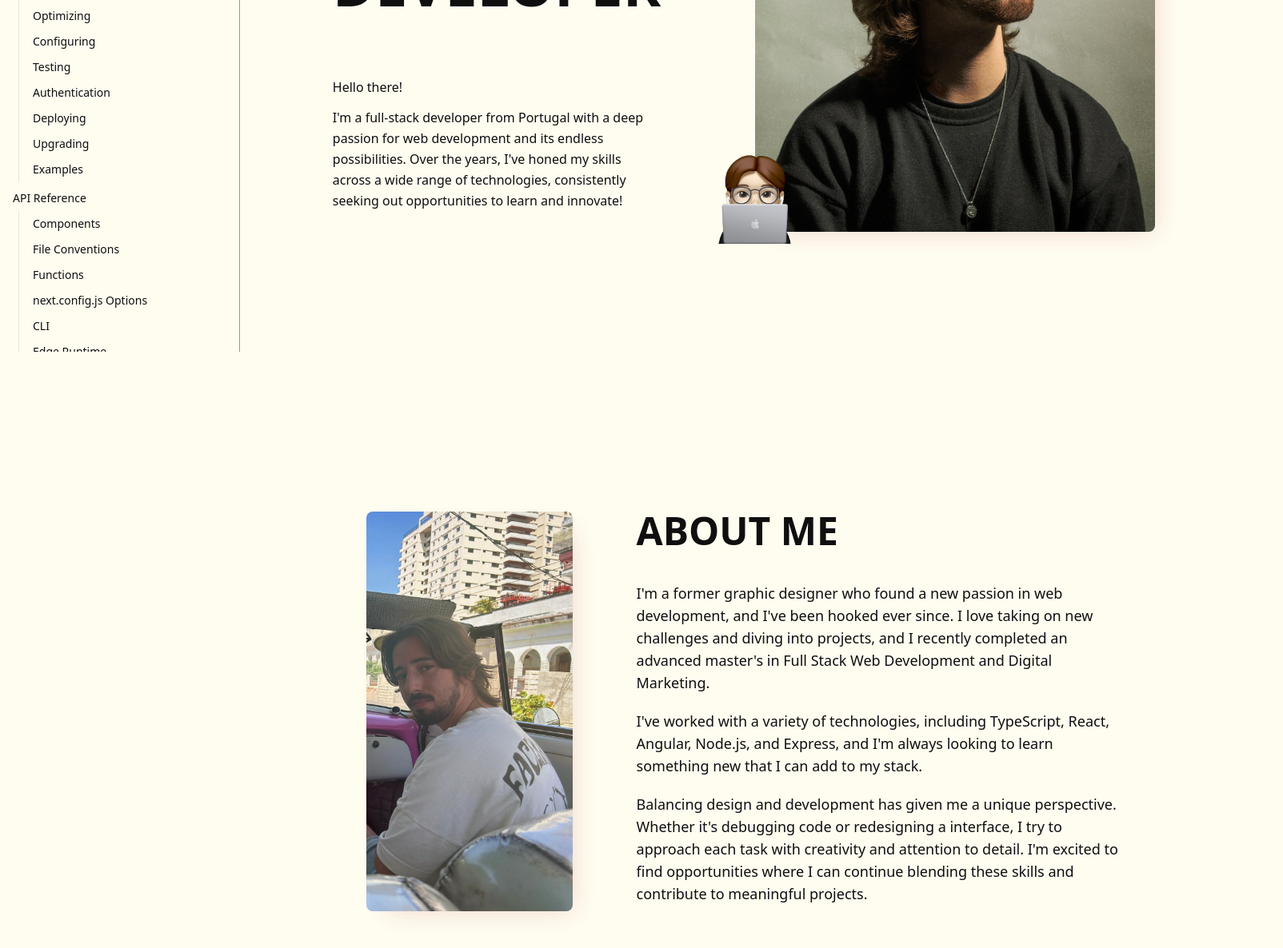
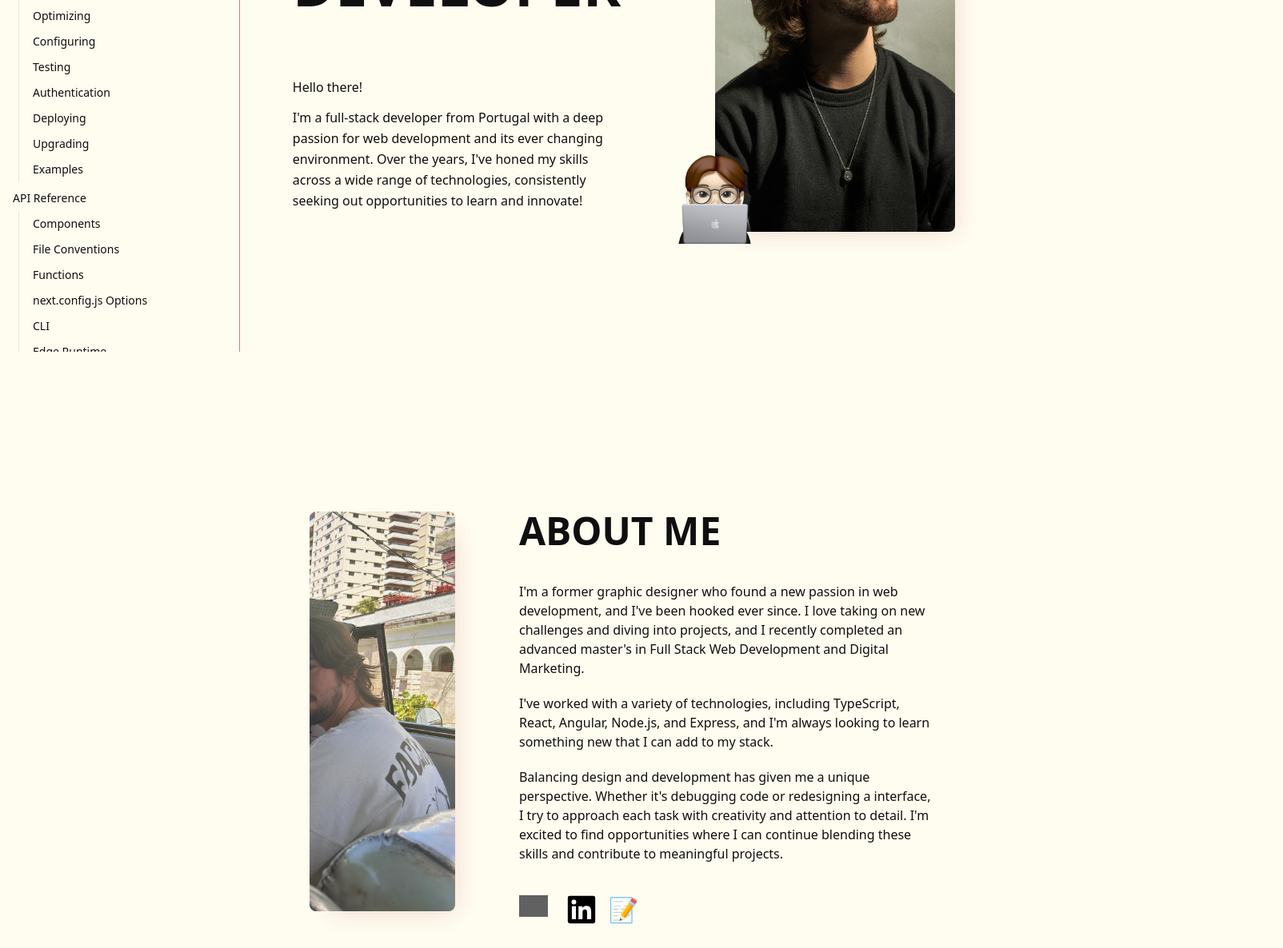
Before and after one commit to miguelRibeir0/portfolio-v2, a React (Vite) app: page / in a window 1280 px wide. Shown: the part 360-1546 px from the top of the page at 80% size, 1604 px wide, since content can reach past the window. Built offline with nearby package versions, Linux system fonts and the light colour scheme; no server answers; grey boxes are pictures that could not be loaded; the HTML template or start-up script is replaced by a standard one.

Commit message:
improved size responsiveness

```diff
--- a/src/components/landing/about-me.tsx
+++ b/src/components/landing/about-me.tsx
@@ -8,9 +8,9 @@ export function AboutMe() {
 			className="w-full flex items-center justify-center flex-wrap pt-[50px] md:pt-[200px]"
 			id="2"
 		>
-			<div className="md:max-w-[70%] w-[75%]">
+			<div className="max-w-[75%]">
 				<div className="flex justify-between gap-x-10">
-					<div className="w-[250px] h-[250px] md:w-[1100px] md:h-[500px] rounded-lg overflow-hidden relative md:shadow-[12px_12px_30px_-15px_hsl(var(--red-primary)/_0.2)] hidden md:block">
+					<div className="w-[250px] h-[250px] md:w-[800px] md:h-[500px] rounded-lg overflow-hidden relative md:shadow-[12px_12px_30px_-15px_hsl(var(--red-primary)/_0.2)] hidden lg:block">
 						<img
 							src="/perfil-2.webp"
 							alt="Me in a car!"
@@ -19,23 +19,23 @@ export function AboutMe() {
 					</div>
 
 					<div className="md:ml-10">
-						<h2 className="md:text-5xl text-4xl uppercase font-bold mb-10 md:mt-0">
+						<h2 className="md:text-5xl text-4xl uppercase font-semibold mb-10 md:mt-0">
 							About Me
 						</h2>
-						<p className="md:text-lg leading-relaxed text-sm">
+						<p className="md:text-base leading-relaxed text-sm">
 							I'm a former graphic designer who found a new passion in web
 							development, and I've been hooked ever since. I love taking on new
 							challenges and diving into projects, and I recently completed an
 							advanced master's in Full Stack Web Development and Digital
 							Marketing.
 						</p>
-						<p className="mt-5 md:text-lg leading-relaxed text-sm">
+						<p className="mt-5 md:text-base leading-relaxed text-sm">
 							I've worked with a variety of technologies, including TypeScript,
 							React, Angular, Node.js, and Express, and I'm always looking to
 							learn something new that I can add to my stack.
 						</p>
 
-						<p className="mt-5 md:text-lg leading-relaxed text-sm">
+						<p className="mt-5 md:text-base leading-relaxed text-sm">
 							Balancing design and development has given me a unique
 							perspective. Whether it's debugging code or redesigning a
 							interface, I try to approach each task with creativity and
@@ -43,7 +43,7 @@ export function AboutMe() {
 							continue blending these skills and contribute to meaningful
 							projects.
 						</p>
-						<div className="flex items-start justify-start gap-x-4 mt-14">
+						<div className="flex items-start justify-start gap-x-4 mt-10">
 							<a
 								href="https://github.com/miguelRibeir0"
 								target="_blank"
--- a/src/components/landing/hero.tsx
+++ b/src/components/landing/hero.tsx
@@ -19,7 +19,7 @@ export function Hero() {
 	}, []);
 
 	return (
-		<div className="w-full h-screen flex flex-col-reverse md:flex-row md:flex-wrap items-center justify-center gap-x-32 relative mt-20 sm:mt-0">
+		<div className="w-full h-screen flex flex-col-reverse lg:flex-row lg:flex-wrap items-center justify-center gap-x-32 relative mt-10 sm:mt-0">
 			<div className="w-[250px] md:w-[400px]">
 				<div className="self-start mt-14">
 					<h3
@@ -35,14 +35,14 @@ export function Hero() {
 					<p>Hello there!</p>
 					<p>
 						I'm a full-stack developer from Portugal with a deep passion for web
-						development and its endless possibilities. Over the years, I've
+						development and its ever changing environment. Over the years, I've
 						honed my skills across a wide range of technologies, consistently
 						seeking out opportunities to learn and innovate!
 					</p>
 				</div>
 			</div>
 			<div className="relative">
-				<div className="w-[250px] h-[250px] md:w-[500px] md:h-[500px] rounded-lg overflow-hidden md:shadow-[12px_12px_30px_-15px_hsl(var(--red-primary)/_0.2)] relative">
+				<div className="max-w-[300px] h-[250px] md:w-[500px] md:h-[500px] rounded-lg overflow-hidden md:shadow-[12px_12px_30px_-15px_hsl(var(--red-primary)/_0.2)] relative">
 					<img
 						src="/perfil.webp"
 						alt="How I look!"
```
